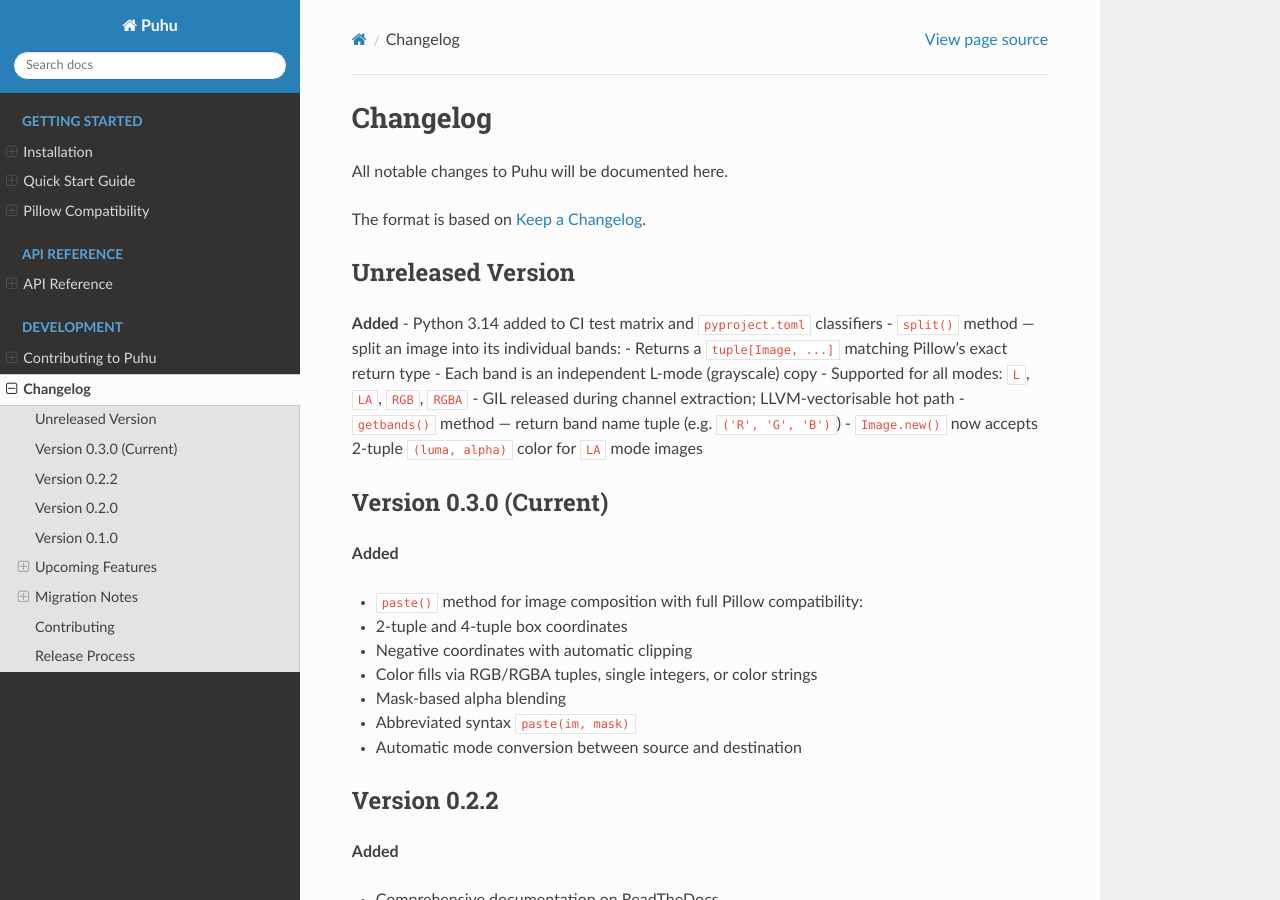
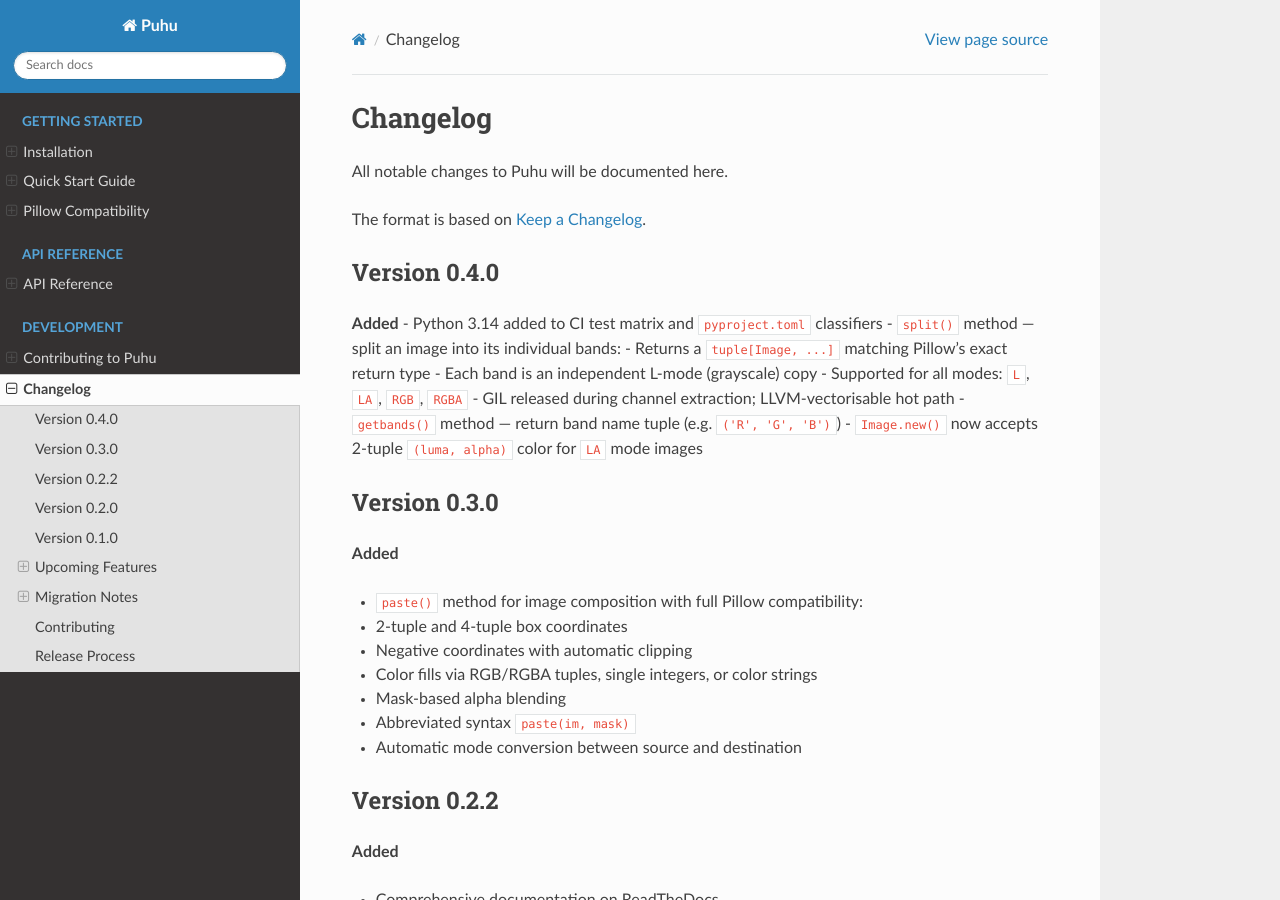
Before and after one commit to bgunebakan/puhu, a Sphinx documentation site: the page built from docs/source/changelog.rst, in a window 1280 px wide and 900 px high. Built offline with Sphinx 7.4.7 and the Read the Docs theme 3.1.0, drawn with Linux system fonts in a browser that asks for light colours; some of the changed text lies outside the part shown.

Commit message:
Bump version to 0.4.0 and update changelog and documentation

```diff
--- a/Cargo.toml
+++ b/Cargo.toml
@@ -1,6 +1,6 @@
 [package]
 name = "puhu-core"
-version = "0.3.0"
+version = "0.4.0"
 edition = "2021"
 authors = ["Bilal Tonga"]
 description = "A high-performance, memory-safe image processing library for Python"
--- a/docs/source/changelog.rst
+++ b/docs/source/changelog.rst
@@ -6,8 +6,8 @@
 The format is based on `Keep a Changelog <https://keepachangelog.com/>`_.
 
 
-Unreleased Version
-------------------
+Version 0.4.0
+-------------
 
 **Added**
 - Python 3.14 added to CI test matrix and ``pyproject.toml`` classifiers
@@ -19,7 +19,7 @@
 - ``getbands()`` method — return band name tuple (e.g. ``('R', 'G', 'B')``)
 - ``Image.new()`` now accepts 2-tuple ``(luma, alpha)`` color for ``LA`` mode images
 
-Version 0.3.0 (Current)
+Version 0.3.0
 -----------------------
 
 **Added**
--- a/docs/source/conf.py
+++ b/docs/source/conf.py
@@ -12,9 +12,9 @@
 # https://www.sphinx-doc.org/en/master/usage/configuration.html#project-information
 
 project = "Puhu"
-copyright = "2025, Bilal Tonga"
+copyright = "2026, Bilal Tonga"
 author = "Bilal Tonga"
-release = "0.3.0"
+release = "0.4.0"
 
 # -- General configuration ---------------------------------------------------
 # https://www.sphinx-doc.org/en/master/usage/configuration.html#general-configuration
--- a/pyproject.toml
+++ b/pyproject.toml
@@ -4,7 +4,7 @@
 
 [project]
 name = "puhu"
-version = "0.3.0"
+version = "0.4.0"
 description = "A modern, high-performance image processing library for Python, powered by Rust."
 authors = [
     {name = "Bilal Tonga", email = "bilaltonga@gmail.com"},
```
